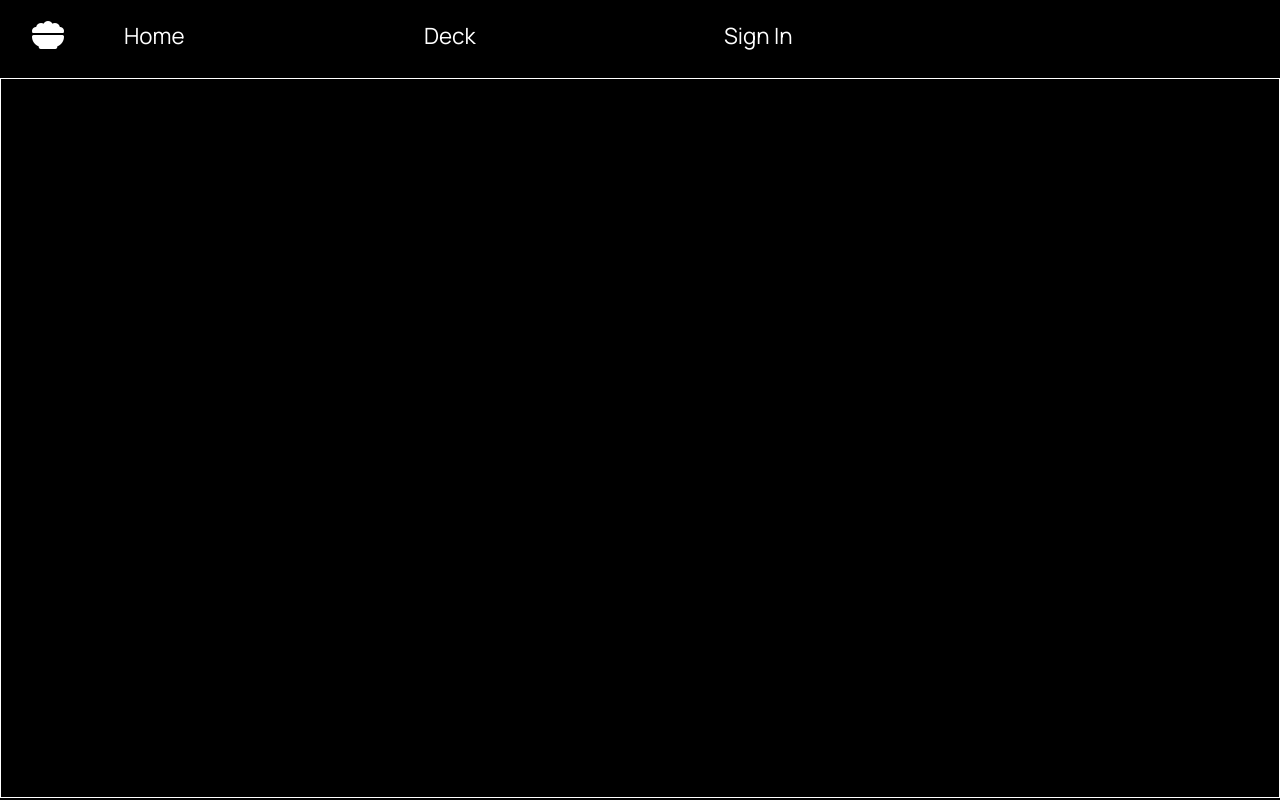
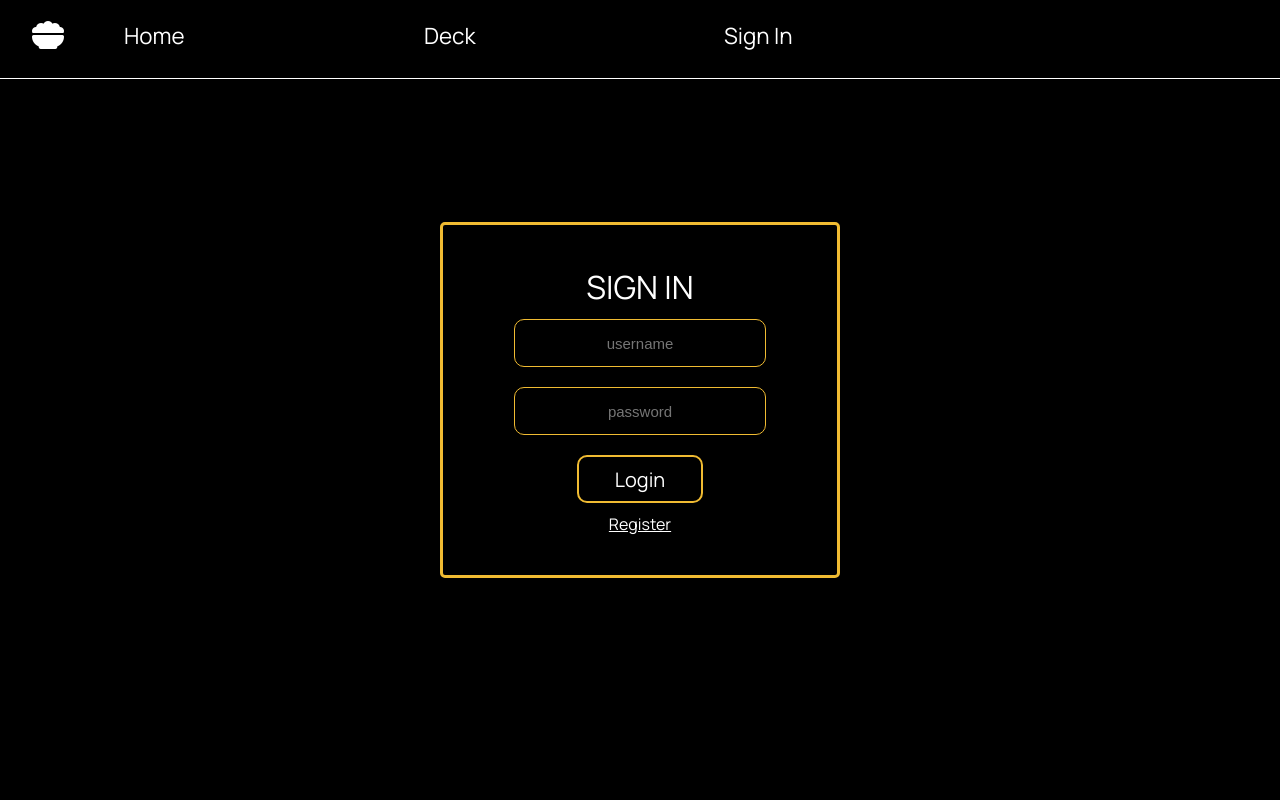
Before and after one commit to Hhorowitz734/Recipe-Search, a website: page public/login.html in a window 1280 px wide. Drawn offline with Linux system fonts and the light colour scheme.

Commit message:
created login html and css

```diff
--- a/public/login.html
+++ b/public/login.html
@@ -28,6 +28,13 @@
     <section>
         <div class = "container">
             <div class = "login">
+                <form>
+                    <h1>Sign In</h1>
+                    <input type = "text" placeholder="username"><br>
+                    <input type = "password" placeholder="password"><br>
+                    <input type = "submit" value="Login"><br>
+                    <span><a href = "">Register</a></span>
+                </form>
             </div>
         </div>
     </section>
--- a/public/loginstyles.css
+++ b/public/loginstyles.css
@@ -11,7 +11,7 @@ body {
     font-family: 'Manrope', sans-serif;
 }
 
-h1, h2, h3, p {
+h1, h2, h3, p, a {
     color: white;
 }
 
@@ -126,7 +126,59 @@ header{
 }
 
 .login{
-    height:720px;
+    height:700px;
     margin-top: 70px;
-    border: 1px solid white;
+    border-top: 1px solid white;
 }
+
+form{
+    width: 400px;
+    padding: 40px;
+    position: fixed;
+    top: 50%;
+    left: 50%;
+    transform: translate(-50%, -50%);
+    border: 3px solid #F0BB32;
+    border-radius: 5px;
+    text-align: center;
+}
+
+form h1{
+    text-transform: uppercase;
+    font-weight: 300;
+    font-size: 2rem;
+}
+
+form input[type='text'], form input[type='password']{
+    border: 1px solid #F0BB32;
+    border-radius: 10px;
+    height: 3rem;
+    margin: 10px auto;
+    width: 80%;
+    background: none;
+    text-align: center;
+    font-size: 15px;
+    color:white;
+    outline: none;
+
+
+}
+
+form input[type="submit"]{
+    border:2px solid #F0BB32;
+    border-radius: 10px;
+    background: none;
+    color:white;
+    font-family: 'Manrope', sans-serif;
+    font-size: 20px;
+    font-weight: 200;
+    margin: 10px;
+    width: 40%;
+    height: 3rem;
+    cursor: pointer;
+}
+
+form input[type="submit"]:hover{
+    background-color: #F0BB32;
+    color:black;
+}
```
